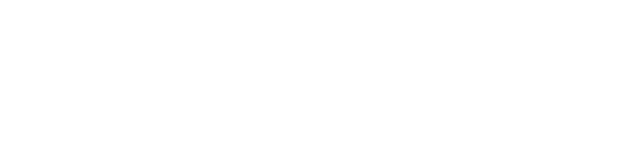
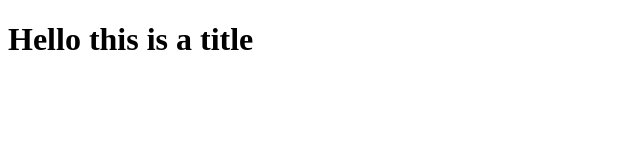
Before and after one commit to Vanady-Beard/cautious-chainsaw, a plain HTML site: page index.html in a window 1280 px wide. Shown: the whole page, without its empty margins (0-640 px from the left). Drawn offline with Linux system fonts and the light colour scheme.

Commit message:
Added a title

```diff
--- a/index.html
+++ b/index.html
@@ -7,5 +7,7 @@
 </head>
 <body>
 
+  <h1>Hello this is a title</h1>
+
 </body>
 </html>
```
